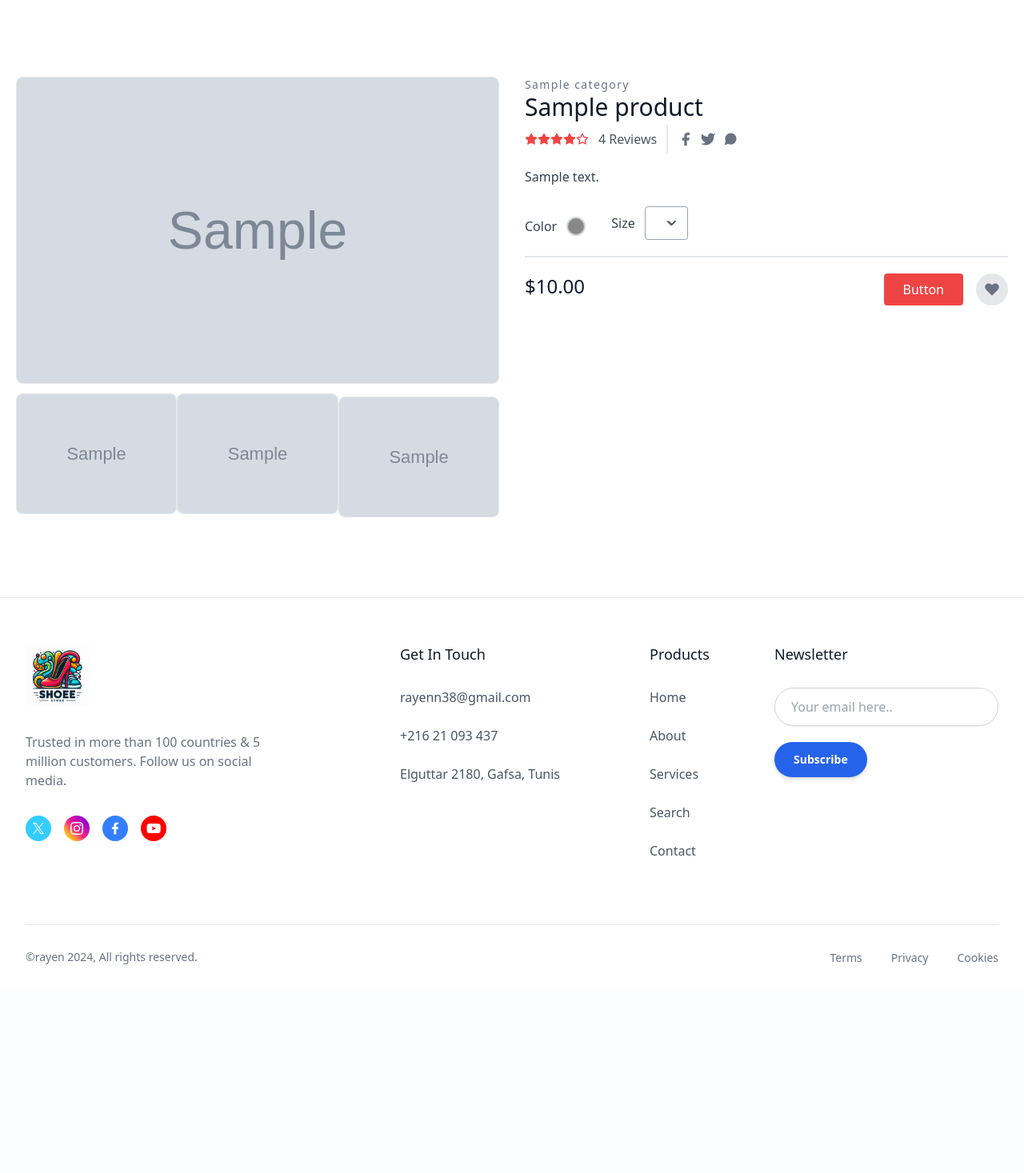
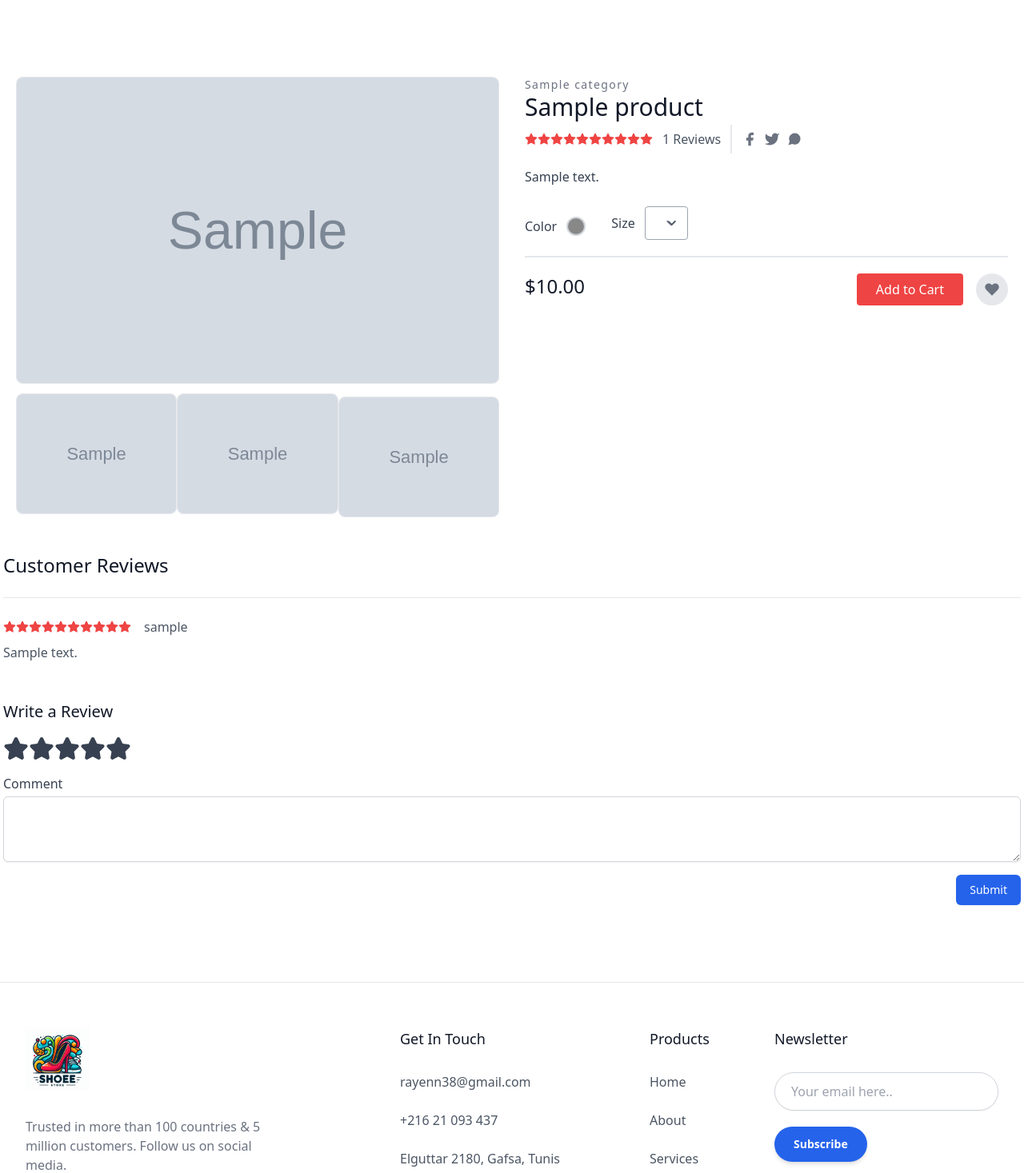
Before and after one commit to Rayen-nasser/store_shoes, a Django app: page /products/1/ in a window 1280 px wide. Shown: the part 181-1648 px from the top of the page at 80% size. Before the commit the page ends 1388 px from the top, so only its background shows below. Run offline with Django 5.2, Linux system fonts and the light colour scheme; tables that the repository leaves empty hold one stand-in row (values such as "Sample post"); grey boxes marked "Sample" are stand-in pictures; lists and menus that the app fills with data are empty; some libraries are stand-ins or nearby versions.

Commit message:
complete review of visitor and show avg rating of product and list of review on  each product

```diff
--- a/shoe_store_project/accounts/templatetags/custom_filters.py
+++ b/shoe_store_project/accounts/templatetags/custom_filters.py
@@ -11,3 +11,8 @@ def tailwind_message_class(message_tag):
         'warning': 'bg-yellow-100 border-l-4 border-yellow-500 text-yellow-700 p-4',
         'error': 'bg-red-100 border-l-4 border-red-500 text-red-700 p-4'
     }.get(message_tag, 'bg-gray-100 border-l-4 border-gray-500 text-gray-700 p-4')
+
+
+@register.filter
+def up_to(value, arg):
+    return range(value, arg)
--- a/shoe_store_project/products/urls.py
+++ b/shoe_store_project/products/urls.py
@@ -3,6 +3,7 @@ from . import views
 
 urlpatterns = [
     path('', views.products, name="products"),
-    path('<int:id>/', views.product_details, name="product_details"),  # Added trailing slash
-    path('search/', views.search, name="search"),  # Added trailing slash
+    path('<int:pk>/', views.product_detail, name="product_details"),  # Changed 'id' to 'pk'
+    path('search/', views.search, name="search"),
+    path('<int:product_id>/add_review/', views.add_review, name='add_review'),
 ]
--- a/shoe_store_project/products/views.py
+++ b/shoe_store_project/products/views.py
@@ -1,7 +1,8 @@
+from django.contrib.auth.decorators import login_required
 from django.core.paginator import Paginator
 from django.db.models import Q
-from django.shortcuts import render, get_object_or_404
-from .models import Product, Category, Season, Color, Size, GenerationCategory
+from django.shortcuts import render, get_object_or_404, redirect
+from .models import Product, Category, Season, Color, Size, GenerationCategory, Rating
 from accounts.models import SaveFavorite
 
 
@@ -40,17 +41,58 @@ def products(request):
     }
     return render(request, 'products/products.html', context)
 
-def product_details(request, id):
-    product = get_object_or_404(Product, id=id)
+
+def product_detail(request, pk):
+    product = get_object_or_404(Product, pk=pk)
+    reviews = Rating.objects.filter(product=product)
+
+    # Calculate the average rating
+    total_score = sum(review.score for review in reviews)
+    review_count = reviews.count()
+    avg_rating = total_score // review_count if review_count > 0 else 0
+
     is_favorite = False
     if request.user.is_authenticated:
         is_favorite = SaveFavorite.objects.filter(user=request.user, product=product).exists()
-    context = {
+
+    return render(request, 'products/product_details.html', {
         'product': product,
-        'is_favorite': is_favorite
-    }
-    return render(request, 'products/product_details.html', context)
+        'reviews': reviews,
+        'is_favorite': is_favorite,
+        'avg_rating': avg_rating,
+    })
 
+
+@login_required
+def add_review(request, product_id):
+    product = get_object_or_404(Product, id=product_id)
+
+    if request.method == 'POST':
+        rating = request.POST.get('rating')
+        comment = request.POST.get('comment')
+
+        if rating and comment:
+            # Check if the user has already reviewed this product
+            existing_review = Rating.objects.filter(product=product, user=request.user).exists()
+            if existing_review:
+                # If the user has already reviewed this product, update the existing review
+                review = Rating.objects.get(product=product, user=request.user)
+                review.score = rating
+                review.comment = comment
+                review.save()
+            else:
+                # If the user has not reviewed this product yet, create a new review
+                review = Rating.objects.create(
+                    product=product,
+                    user=request.user,
+                    score=rating,
+                    comment=comment
+                )
+
+            return redirect('product_details', pk=product.pk)
+
+    # Redirect back to the product detail page if the request method is not POST
+    return redirect('product_details', pk=product.pk)
 def get_search_options():
     categories = Category.objects.all()
     seasons = Season.objects.all()
--- a/shoe_store_project/shoe_store_project/settings.py
+++ b/shoe_store_project/shoe_store_project/settings.py
@@ -98,6 +98,9 @@ USE_TZ = True
 
 STATIC_URL = '/static/'
 STATIC_ROOT = os.path.join(BASE_DIR, 'static')
+STATICFILES_DIRS = [
+    os.path.join(BASE_DIR, 'shoe_store_project/static')
+]
 
 MEDIA_URL = '/media/'
 MEDIA_ROOT = os.path.join(BASE_DIR, 'media')
--- a/shoe_store_project/templates/base.html
+++ b/shoe_store_project/templates/base.html
@@ -62,13 +62,22 @@
     });
 
     document.addEventListener('DOMContentLoaded', function () {
-        const menuButton = document.getElementById('menu-button');
-        const sortMenu = document.querySelector('.absolute');
+        const sortButton = document.getElementById('menu-sort-button');
+        const sortMenu = document.getElementById('menu-sort');
 
-        menuButton.addEventListener('click', function () {
-            const expanded = menuButton.getAttribute('aria-expanded') === 'true' || false;
-            menuButton.setAttribute('aria-expanded', !expanded);
+        sortButton.addEventListener('click', function () {
+            const isExpanded = sortButton.getAttribute('aria-expanded') === 'true';
+            sortButton.setAttribute('aria-expanded', !isExpanded);
             sortMenu.classList.toggle('hidden');
+        });
+
+        // Optionally, close the menu when clicking outside of it
+        document.addEventListener('click', function (event) {
+            const isClickInside = sortButton.contains(event.target) || sortMenu.contains(event.target);
+            if (!isClickInside) {
+                sortMenu.classList.add('hidden');
+                sortButton.setAttribute('aria-expanded', 'false');
+            }
         });
     });
 
@@ -89,6 +98,29 @@
         });
     });
 
+    document.addEventListener("DOMContentLoaded", function() {
+    const stars = document.querySelectorAll('.star');
+
+    stars.forEach(function(star) {
+        star.addEventListener('click', function() {
+            const rating = parseInt(star.getAttribute('data-rating'));
+            document.getElementById('selectedRating').value = rating;
+            highlightStars(rating);
+        });
+    });
+
+    function highlightStars(rating) {
+        stars.forEach(function(star) {
+            const starRating = parseInt(star.getAttribute('data-rating'));
+            if (starRating <= rating) {
+                star.classList.add('text-yellow-300'); // Apply colored style
+            } else {
+                star.classList.remove('text-yellow-300'); // Remove colored style
+            }
+        });
+    }
+});
+
 
   </script>
 
--- a/shoe_store_project/templates/products/product_details.html
+++ b/shoe_store_project/templates/products/product_details.html
@@ -1,5 +1,6 @@
 {% extends 'base.html' %}
 {% load static %}
+{% load custom_filters %}
 {% block content %}
 
 
@@ -41,7 +42,6 @@
 </nav>
 
 
-<!-- component -->
 <section class="text-gray-700 body-font overflow-hidden bg-white">
   <div class="container px-5 py-24 mx-auto">
     <div class="flex flex-wrap -mx-4">
@@ -60,28 +60,22 @@
         </div>
       </div>
 
-
       <div class="lg:w-1/2 lg:px-4 mt-6 lg:mt-0">
         <h2 class="text-sm title-font text-gray-500 tracking-widest">{{ product.category }}</h2>
         <h1 class="text-gray-900 text-3xl title-font font-medium mb-1">{{ product.name }}</h1>
         <div class="flex mb-4">
           <span class="flex items-center">
+            {% for _ in 0|up_to:avg_rating %}
                 <svg fill="currentColor" stroke="currentColor" stroke-linecap="round" stroke-linejoin="round" stroke-width="2" class="w-4 h-4 text-red-500" viewBox="0 0 24 24">
                     <path d="M12 2l3.09 6.26L22 9.27l-5 4.87 1.18 6.88L12 17.77l-6.18 3.25L7 14.14 2 9.27l6.91-1.01L12 2z"></path>
                 </svg>
-            <svg fill="currentColor" stroke="currentColor" stroke-linecap="round" stroke-linejoin="round" stroke-width="2" class="w-4 h-4 text-red-500" viewBox="0 0 24 24">
+            {% endfor %}
+            {% for _ in avg_rating|up_to:5 %}
+                <svg fill="currentColor" stroke="currentColor" stroke-linecap="round" stroke-linejoin="round" stroke-width="2" class="w-4 h-4 text-gray-300" viewBox="0 0 24 24">
                     <path d="M12 2l3.09 6.26L22 9.27l-5 4.87 1.18 6.88L12 17.77l-6.18 3.25L7 14.14 2 9.27l6.91-1.01L12 2z"></path>
                 </svg>
-            <svg fill="currentColor" stroke="currentColor" stroke-linecap="round" stroke-linejoin="round" stroke-width="2" class="w-4 h-4 text-red-500" viewBox="0 0 24 24">
-              <path d="M12 2l3.09 6.26L22 9.27l-5 4.87 1.18 6.88L12 17.77l-6.18 3.25L7 14.14 2 9.27l6.91-1.01L12 2z"></path>
-            </svg>
-            <svg fill="currentColor" stroke="currentColor" stroke-linecap="round" stroke-linejoin="round" stroke-width="2" class="w-4 h-4 text-red-500" viewBox="0 0 24 24">
-              <path d="M12 2l3.09 6.26L22 9.27l-5 4.87 1.18 6.88L12 17.77l-6.18 3.25L7 14.14 2 9.27l6.91-1.01L12 2z"></path>
-            </svg>
-            <svg fill="none" stroke="currentColor" stroke-linecap="round" stroke-linejoin="round" stroke-width="2" class="w-4 h-4 text-red-500" viewBox="0 0 24 24">
-              <path d="M12 2l3.09 6.26L22 9.27l-5 4.87 1.18 6.88L12 17.77l-6.18 3.25L7 14.14 2 9.27l6.91-1.01L12 2z"></path>
-            </svg>
-            <span class="text-gray-600 ml-3">4 Reviews</span>
+            {% endfor %}
+            <span class="text-gray-600 ml-3">{{ reviews.count }} Reviews</span>
           </span>
           <span class="flex ml-3 pl-3 py-2 border-l-2 border-gray-200">
             <a class="text-gray-500">
@@ -114,7 +108,7 @@
             <div class="relative">
               <select class="rounded border appearance-none border-gray-400 py-2 focus:outline-none focus:border-red-500 text-base pl-3 pr-10">
                {% for size in product.sizes.all %}
-                <option value="{{ size  }}">{{ size  }}</option>
+                <option value="{{ size }}">{{ size }}</option>
                 {% endfor %}
               </select>
               <span class="absolute right-0 top-0 h-full w-10 text-center text-gray-600 pointer-events-none flex items-center justify-center">
@@ -127,7 +121,7 @@
         </div>
         <div class="flex">
           <span class="title-font font-medium text-2xl text-gray-900">${{ product.price }}</span>
-          <button class="flex ml-auto text-white bg-red-500 border-0 py-2 px-6 focus:outline-none hover:bg-red-600 rounded">Button</button>
+          <button class="flex ml-auto text-white bg-red-500 border-0 py-2 px-6 focus:outline-none hover:bg-red-600 rounded">Add to Cart</button>
           <button class="rounded-full w-10 h-10 bg-gray-200 p-0 border-0 inline-flex items-center justify-center text-gray-500 ml-4">
               <a href="{% url 'save_favorite' product.id %}">
                 {% if is_favorite %}
@@ -140,12 +134,65 @@
                     </svg>
                 {% endif %}
               </a>
+          </button>
+        </div>
 
-          </button>
+
+      </div>
+
+        <!-- Reviews Section -->
+        <div class="mt-10 w-full">
+          <h2 class="text-gray-900 text-2xl title-font font-medium mb-1">Customer Reviews</h2>
+          <!-- Reviews List -->
+          <div class="mt-6">
+            {% for review in reviews %}
+              <div class="border-t border-gray-200 py-6">
+                <div class="flex items-center">
+                  <span class="flex items-center">
+                    {% for _ in 0|up_to:review.score %}
+                <svg fill="currentColor" stroke="currentColor" stroke-linecap="round" stroke-linejoin="round" stroke-width="2" class="w-4 h-4 text-red-500" viewBox="0 0 24 24">
+                    <path d="M12 2l3.09 6.26L22 9.27l-5 4.87 1.18 6.88L12 17.77l-6.18 3.25L7 14.14 2 9.27l6.91-1.01L12 2z"></path>
+                </svg>
+            {% endfor %}
+            {% for _ in review.score|up_to:5 %}
+                <svg fill="currentColor" stroke="currentColor" stroke-linecap="round" stroke-linejoin="round" stroke-width="2" class="w-4 h-4 text-gray-300" viewBox="0 0 24 24">
+                    <path d="M12 2l3.09 6.26L22 9.27l-5 4.87 1.18 6.88L12 17.77l-6.18 3.25L7 14.14 2 9.27l6.91-1.01L12 2z"></path>
+                </svg>
+            {% endfor %}
+                  </span>
+                  <span class="ml-4 text-gray-600">{{ review.user.username }}</span>
+                </div>
+                <p class="mt-2 text-gray-600">{{ review.comment }}</p>
+              </div>
+            {% empty %}
+              <p class="text-gray-600">No reviews yet. Be the first to review this product!</p>
+            {% endfor %}
+          </div>
+
+          <!-- Write a Review Form -->
+          <div class="mt-6">
+            <h3 class="text-gray-900 text-xl title-font font-medium mb-4">Write a Review</h3>
+            <form method="post" action="{% url 'add_review' product.id %}">
+              {% csrf_token %}
+             <div class="flex items-center" id="ratingStars">
+                {% for star in 1|up_to:6 %}
+                    <svg class=" w-8 h-8 star" data-rating="{{ star }}" aria-hidden="true" xmlns="http://www.w3.org/2000/svg" fill="currentColor" viewBox="0 0 22 20">
+                        <path d="M20.924 7.625a1.523 1.523 0 0 0-1.238-1.044l-5.051-.734-2.259-4.577a1.534 1.534 0 0 0-2.752 0L7.365 5.847l-5.051.734A1.535 1.535 0 0 0 1.463 9.2l3.656 3.563-.863 5.031a1.532 1.532 0 0 0 2.226 1.616L11 17.033l4.518 2.375a1.534 1.534 0 0 0 2.226-1.617l-.863-5.03L20.537 9.2a1.523 1.523 0 0 0 .387-1.575Z"/>
+                    </svg>
+                {% endfor %}
+            </div>
+            <input type="hidden" id="selectedRating" name="rating" value="0">
+              <div class="mt-4 mb-4">
+                <label for="comment" class="block text-gray-700">Comment</label>
+                <textarea id="comment" name="comment" rows="4" required class="mt-1 block w-full rounded-md border-gray-300 shadow-sm focus:border-blue-500 focus:ring-blue-500 sm:text-sm"></textarea>
+              </div>
+              <div class="flex items-center justify-end">
+                <button type="submit" class="ml-3 inline-flex justify-center rounded-md border border-transparent bg-blue-600 py-2 px-4 text-sm font-medium text-white shadow-sm hover:bg-blue-700 focus:outline-none focus:ring-2 focus:ring-blue-500 focus:ring-offset-2">Submit</button>
+              </div>
+            </form>
           </div>
         </div>
     </div>
   </div>
 </section>
-
 {% endblock %}
```
Also changed, not shown: shoe_store_project/templates/products/search.html (+8 -12 lines). Lines whose indentation alone changed are shown as unchanged.
